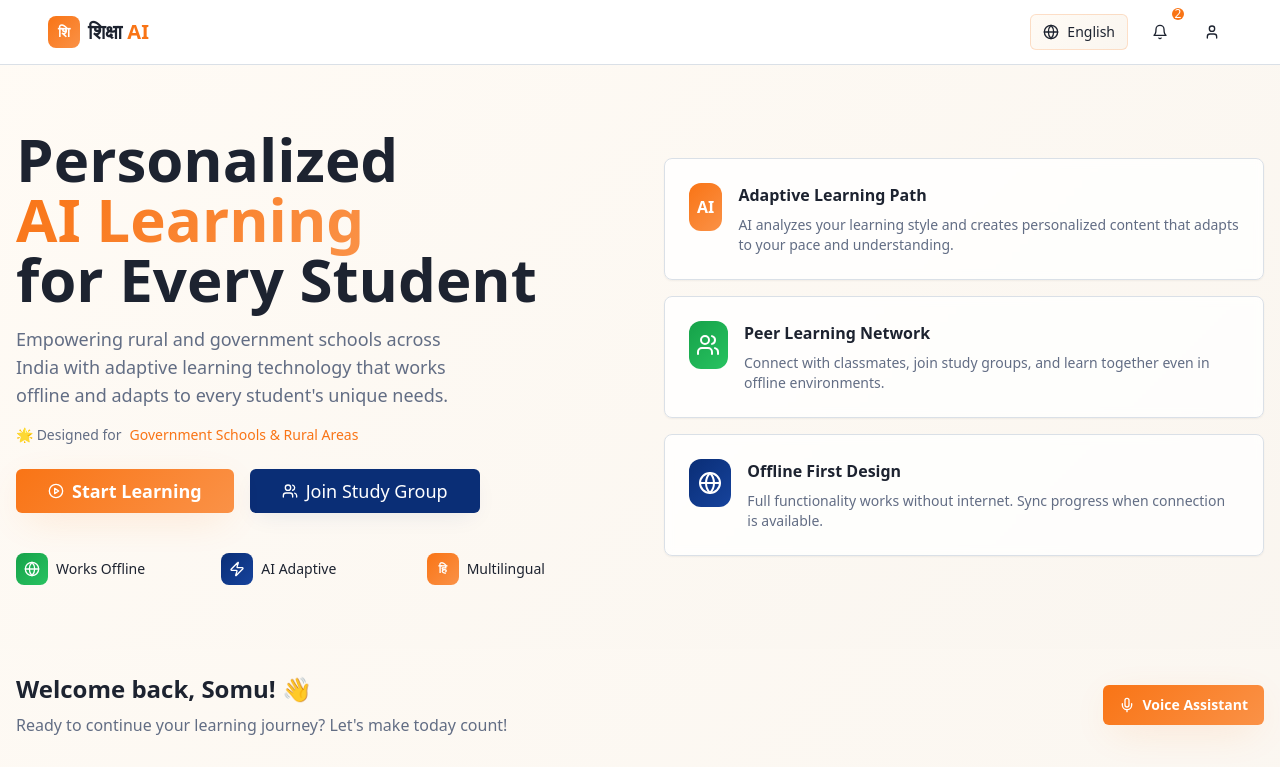
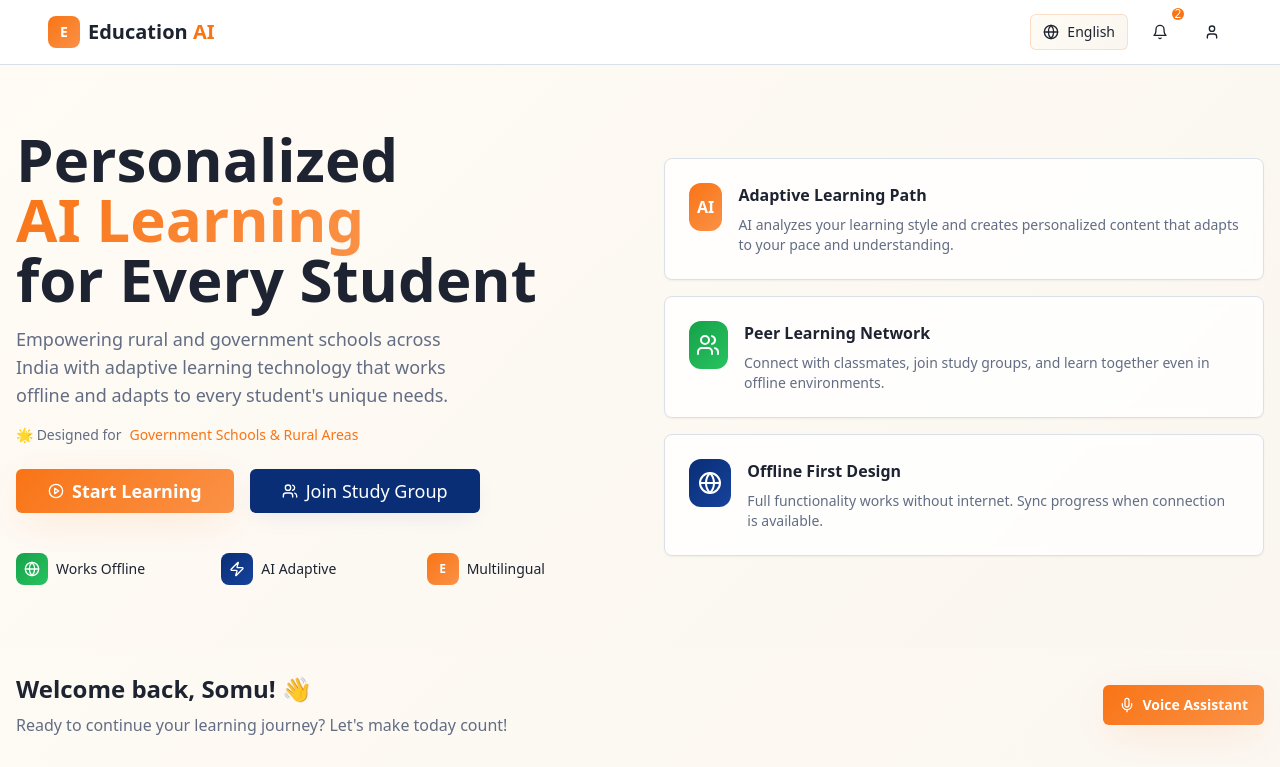
Before and after one commit to ssomusivareddy-cell/pragya-setu, a React (Vite) app: page / in a window 1280 px wide. Shown: the top 767 px of the page. Built offline with nearby package versions, Linux system fonts and the light colour scheme; the HTML template or start-up script is replaced by a standard one.

Commit message:
Change heading to English

```diff
--- a/index.html
+++ b/index.html
@@ -3,11 +3,11 @@
   <head>
     <meta charset="UTF-8" />
     <meta name="viewport" content="width=device-width, initial-scale=1.0" />
-    <title>शिक्षा AI - Adaptive Learning Platform for Indian Schools</title>
+    <title>Education AI - Adaptive Learning Platform for Indian Schools</title>
     <meta name="description" content="Personalized AI-powered learning platform designed for government schools and rural educational institutions in India. Features multilingual content, offline sync, and NCERT curriculum alignment." />
     <meta name="author" content="Lovable" />
 
-    <meta property="og:title" content="शिक्षा AI - Adaptive Learning Platform for Indian Schools" />
+    <meta property="og:title" content="Education AI - Adaptive Learning Platform for Indian Schools" />
     <meta property="og:description" content="Personalized AI-powered learning platform designed for government schools and rural educational institutions in India. Features multilingual content, offline sync, and NCERT curriculum alignment." />
     <meta property="og:type" content="website" />
     <meta property="og:image" content="https://lovable.dev/opengraph-image-p98pqg.png" />
--- a/src/components/Header.tsx
+++ b/src/components/Header.tsx
@@ -11,10 +11,10 @@ export const Header = () => {
           </Button>
           <div className="flex items-center gap-2">
             <div className="w-8 h-8 bg-gradient-primary rounded-lg flex items-center justify-center">
-              <span className="text-white font-bold text-sm">शि</span>
+              <span className="text-white font-bold text-sm">E</span>
             </div>
             <h1 className="text-xl font-bold text-foreground">
-              शिक्षा <span className="text-primary">AI</span>
+              Education <span className="text-primary">AI</span>
             </h1>
           </div>
         </div>
--- a/src/components/HeroSection.tsx
+++ b/src/components/HeroSection.tsx
@@ -68,7 +68,7 @@ export const HeroSection = () => {
               </div>
               <div className="flex items-center gap-2">
                 <div className="w-8 h-8 bg-gradient-primary rounded-lg flex items-center justify-center">
-                  <span className="text-white font-bold text-xs">हि</span>
+                  <span className="text-white font-bold text-xs">E</span>
                 </div>
                 <span className="text-sm font-medium">Multilingual</span>
               </div>
```
